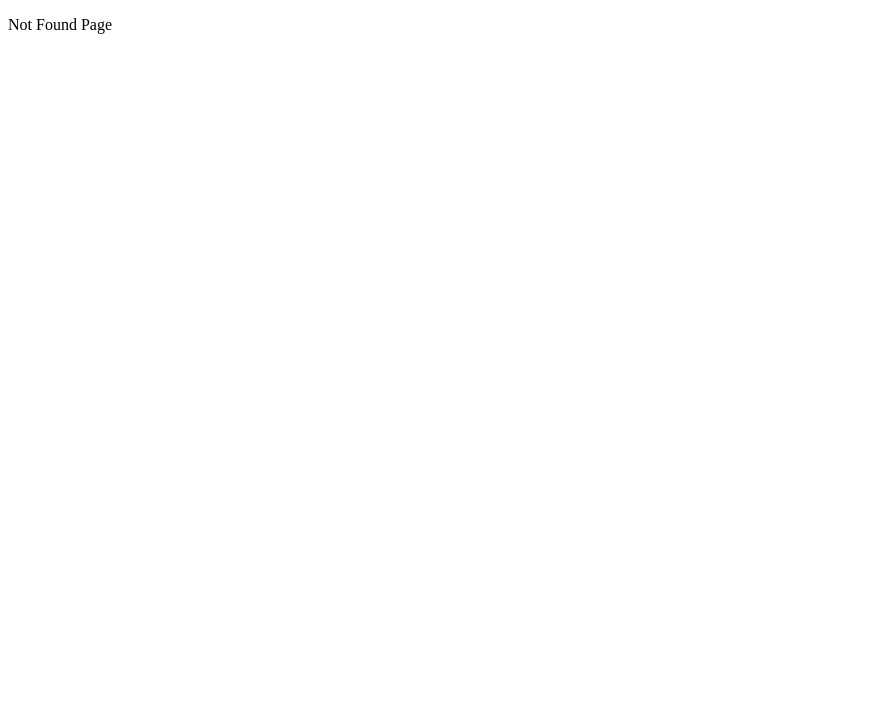
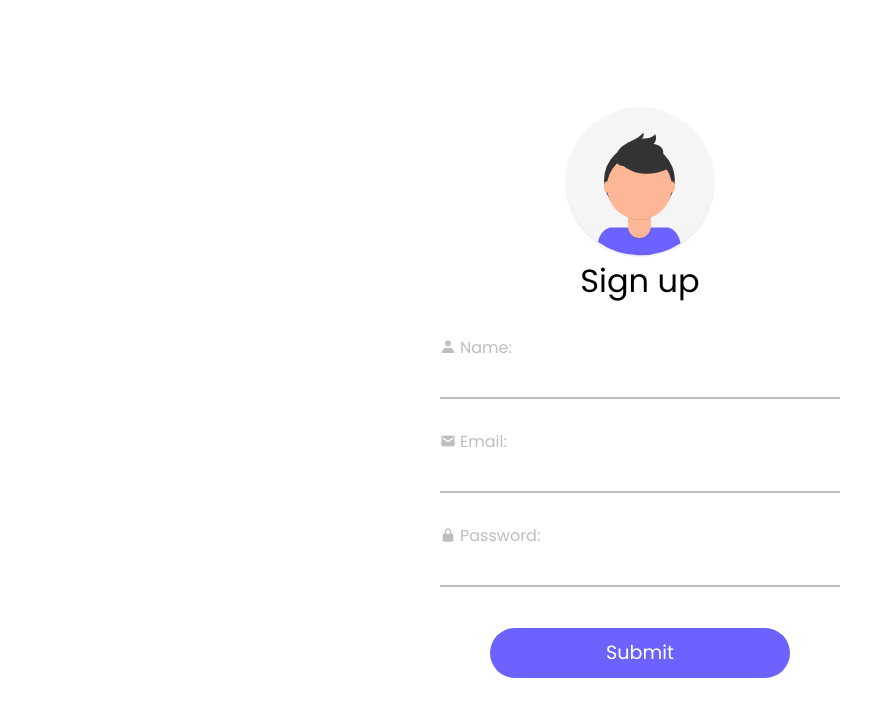
Before and after one commit to lramos33/challenge-meuguru, a React (Vite) app in the folder app/frontend/: page /signup in a window 1280 px wide. Before the commit this address had no page. Shown: the top 716 px of the page, without its empty margins (0-894 px from the left). Built offline with nearby package versions, Linux system fonts and the light colour scheme.

Commit message:
:sparkles: frontend: change route register to signup && add style to signup page

```diff
--- /dev/null
+++ b/app/frontend/public/styles/index.css
@@ -0,0 +1,109 @@
+@import url("https://fonts.googleapis.com/css2?family=Poppins:wght@400;500;600&display=swap");
+
+/*=============== BASE ===============*/
+
+* {
+  box-sizing: border-box;
+  padding: 0;
+  margin: 0;
+}
+
+body,
+button {
+  font-family: 'Poppins', sans-serif;
+}
+
+button {
+  cursor: pointer;
+}
+
+/*=============== REUSABLE ===============*/
+
+.page_content {
+  max-width: 100vw;
+}
+
+/*=============== SIGN UP PAGE ===============*/
+
+.signup__container {
+  align-items: center;
+  column-gap: 7rem;
+  display: flex;
+  flex-direction: column;
+  height: 100vh;
+  justify-content: center;
+  padding: 0 2rem;
+  width: 100vw;
+}
+
+.avatar__img {
+  display: block;
+  margin: 0 auto;
+  width: 150px;
+}
+
+.signup__title {
+  font-size: 2rem;
+  text-align: center;
+}
+
+.signup__failed {
+  color: red;
+  font-size: 1rem;
+  margin-bottom: 1rem;
+}
+
+.signup__successful {
+  color: green;
+  font-size: 1rem;
+  margin-bottom: 1rem;
+}
+
+.signup__button {
+  background-color: #6C63FF;
+  border: none;
+  border-radius: 25px;
+  color: #fff;
+  font-size: 1.2rem;
+  height: 50px;
+  margin: 1rem 0;
+  outline: none;
+  width: 300px;
+}
+
+/*=============== FORMS COMPONENT ===============*/
+
+form {
+  width: 400px;
+}
+
+.forms__input_div {
+  border-bottom: 2px solid #bebebe;
+  display: grid;
+  grid-template-columns: 7% 93%;
+  margin: 25px 0;
+  padding: 5px 0;
+  position: relative;
+}
+
+.forms__input_title {
+  align-items: center;
+  color: #bebebe;
+  column-gap: 0.25rem;
+  display: flex;
+  font-size: 1rem;
+}
+
+.forms__icon {
+  color: #bebebe;
+}
+
+.forms__input {
+  background: none;
+  border: none;
+  font-size: 1rem;
+  height: 2rem;
+  outline: none;
+  padding: 0 0.5rem;
+  width: 400px;
+}
--- a/app/frontend/src/App.tsx
+++ b/app/frontend/src/App.tsx
@@ -1,17 +1,18 @@
 import React from 'react';
 import { BrowserRouter, Route, Routes } from 'react-router-dom';
-import Register from './pages/Register';
+import SignUp from './pages/SignUp';
 import Users from './pages/Users';
 import NotFound from './pages/NotFound';
 import EditUser from './pages/EditUser';
+import '../public/styles/index.css';
 
 function App() {
   return (
     <BrowserRouter>
       <Routes>
         <Route
-          path="/register"
-          element={<Register />}
+          path="/signup"
+          element={<SignUp />}
         />
         <Route
           path="/users"
--- a/app/frontend/src/components/UserForms.tsx
+++ b/app/frontend/src/components/UserForms.tsx
@@ -14,33 +14,51 @@ function UserForms(props: any) {
 
   return (
     <form>
+      <div className="forms__input_div">
         <label htmlFor="name">
+          <div className="forms__input_title">
+            <i className="bx bxs-user forms__icon" />
             <p>Name:</p>
+          </div>
           <input
+            className="forms__input"
             type="name"
             name="name"
             value={formData.name}
             onChange={handleChange}
           />
         </label>
+      </div>
+      <div className="forms__input_div">
         <label htmlFor="email">
+          <div className="forms__input_title">
+            <i className="bx bxs-envelope forms__icon" />
             <p>Email:</p>
+          </div>
           <input
+            className="forms__input"
             type="email"
             name="email"
             value={formData.email}
             onChange={handleChange}
           />
         </label>
+      </div>
+      <div className="forms__input_div">
         <label htmlFor="password">
+          <div className="forms__input_title">
+            <i className="bx bxs-lock-alt forms__icon" />
             <p>Password:</p>
+          </div>
           <input
+            className="forms__input"
             type="password"
             name="password"
             value={formData.password}
             onChange={handleChange}
           />
         </label>
+      </div>
     </form>
   );
 }
--- a/app/frontend/src/pages/Register.tsx
+++ b/app/frontend/src/pages/SignUp.tsx
@@ -2,7 +2,7 @@ import React, { useState } from 'react';
 import { postUser } from '../services/api';
 import UserForms from '../components/UserForms';
 
-function Register() {
+function SignUp() {
   const INITIAL_FORM_STATE = {
     name: '',
     email: '',
@@ -30,22 +30,26 @@ function Register() {
   };
 
   return (
-    <>
-      <p>Register Page</p>
+    <div className="page_content">
+      <div className="signup__container">
+        <img className="avatar__img" src="./img/avatar.svg" alt="avatar" />
+        <p className="signup__title">Sign up</p>
         <UserForms
           formData={formData}
           setFormData={setFormData}
         />
+        { (failedRequest) ? <p className="signup__failed">{ failedRequestMessage }</p> : null }
+        { (successfulRequest) ? <p className="signup__successful">User created</p> : null }
         <button
+          className="signup__button"
           type="submit"
           onClick={(event) => submitForm(event)}
         >
           Submit
         </button>
-      { (failedRequest) ? <p>{ failedRequestMessage }</p> : null }
-      { (successfulRequest) ? <p>User created</p> : null }
-    </>
+      </div>
+    </div>
   );
 }
 
-export default Register;
+export default SignUp;
```
Also changed, not shown: app/frontend/public/img/avatar.svg (added). Lines whose indentation alone changed are shown as unchanged.
